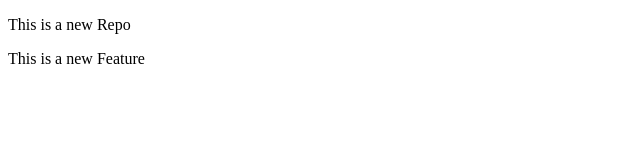
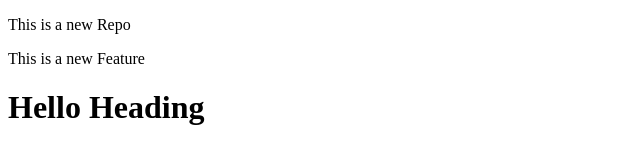
Before and after one commit to aryansharmaofficial/localrepo, a plain HTML site: page index.html in a window 1280 px wide. Shown: the whole page, without its empty margins (0-640 px from the left). Drawn offline with Linux system fonts and the light colour scheme.

Commit message:
add heading

```diff
--- a/index.html
+++ b/index.html
@@ -8,5 +8,6 @@
 <body>
     <p>This is a new Repo</p>
     <p>This is a new Feature</p>
+    <h1>Hello Heading</h1>
 </body>
 </html>
```
